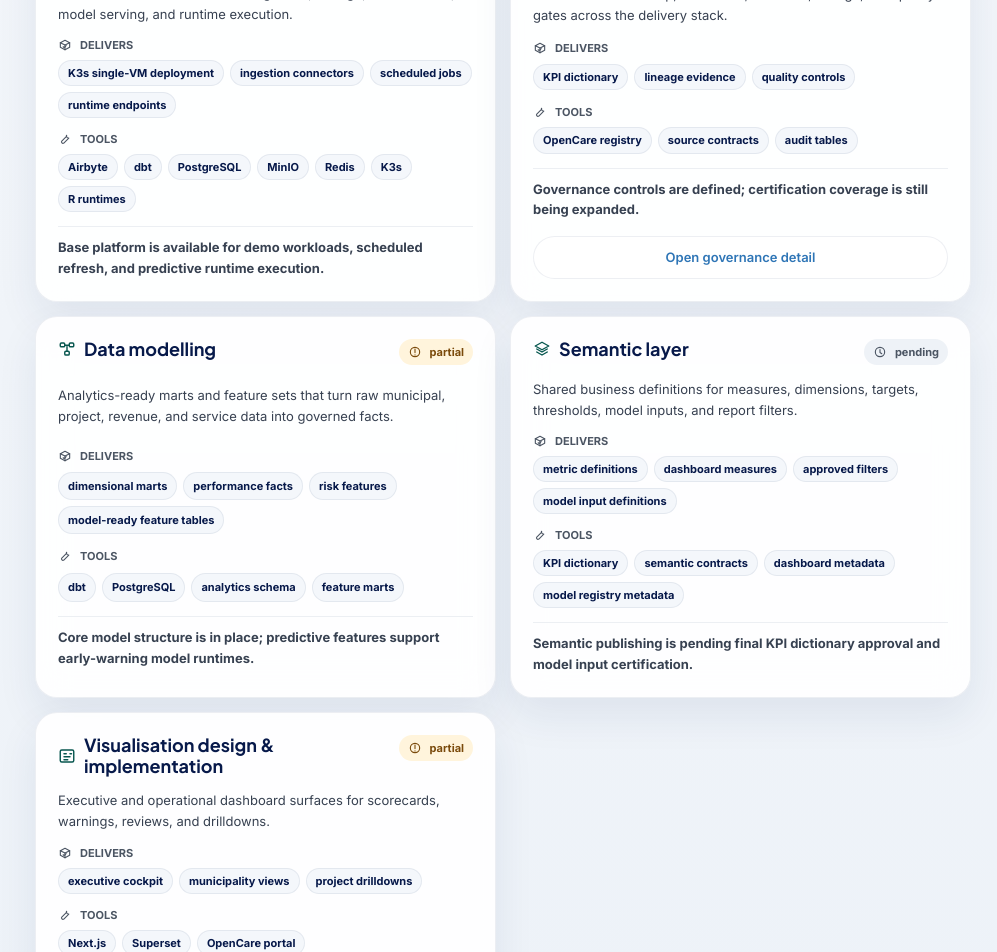
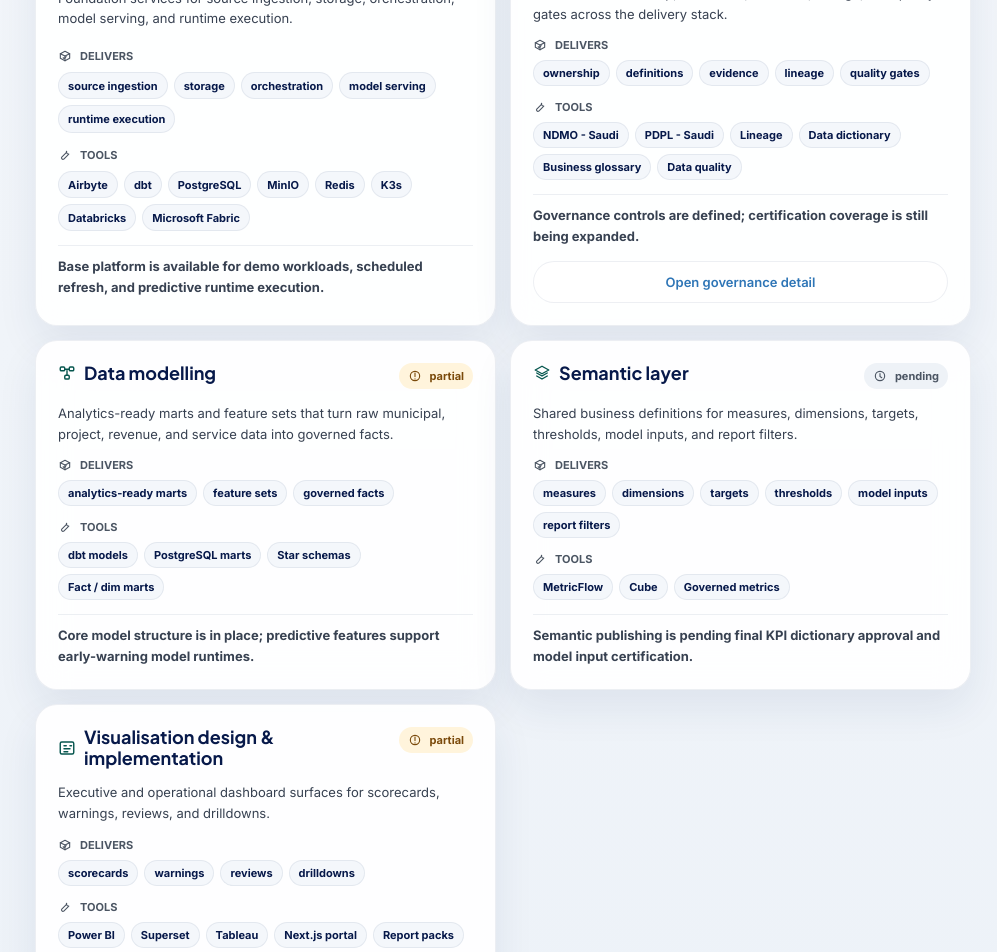
Before and after one commit to maraqa1/opencare-platform, a Next.js app in the folder apps/portal/: page /jazan-performance/data-analytics-dashboards/delivery-components in a window 1280 px wide. Shown: the part 1500-2452 px from the top of the page, without its empty margins (283-1280 px from the left). Built offline with nearby package versions, Linux system fonts and the light colour scheme.

Commit message:
Update Jazan data architecture components

```diff
--- a/apps/portal/app/jazan-performance/[pillar]/page.tsx
+++ b/apps/portal/app/jazan-performance/[pillar]/page.tsx
@@ -350,8 +350,8 @@ const deliveryComponents: DeliveryComponent[] = [
     title: "Data platform",
     status: "operational",
     description: "Foundation services for source ingestion, storage, orchestration, model serving, and runtime execution.",
-    delivers: ["K3s single-VM deployment", "ingestion connectors", "scheduled jobs", "runtime endpoints"],
-    tools: ["Airbyte", "dbt", "PostgreSQL", "MinIO", "Redis", "K3s", "R runtimes"],
+    delivers: ["source ingestion", "storage", "orchestration", "model serving", "runtime execution"],
+    tools: ["Airbyte", "dbt", "PostgreSQL", "MinIO", "Redis", "K3s", "Databricks", "Microsoft Fabric"],
     note: "Base platform is available for demo workloads, scheduled refresh, and predictive runtime execution.",
     icon: "database",
   },
@@ -360,8 +360,8 @@ const deliveryComponents: DeliveryComponent[] = [
     title: "Data governance",
     status: "partial",
     description: "Controls for ownership, definitions, evidence, lineage, and quality gates across the delivery stack.",
-    delivers: ["KPI dictionary", "lineage evidence", "quality controls"],
-    tools: ["OpenCare registry", "source contracts", "audit tables"],
+    delivers: ["ownership", "definitions", "evidence", "lineage", "quality gates"],
+    tools: ["NDMO - Saudi", "PDPL - Saudi", "Lineage", "Data dictionary", "Business glossary", "Data quality"],
     note: "Governance controls are defined; certification coverage is still being expanded.",
     icon: "shield",
   },
@@ -370,8 +370,8 @@ const deliveryComponents: DeliveryComponent[] = [
     title: "Data modelling",
     status: "partial",
     description: "Analytics-ready marts and feature sets that turn raw municipal, project, revenue, and service data into governed facts.",
-    delivers: ["dimensional marts", "performance facts", "risk features", "model-ready feature tables"],
-    tools: ["dbt", "PostgreSQL", "analytics schema", "feature marts"],
+    delivers: ["analytics-ready marts", "feature sets", "governed facts"],
+    tools: ["dbt models", "PostgreSQL marts", "Star schemas", "Fact / dim marts"],
     note: "Core model structure is in place; predictive features support early-warning model runtimes.",
     icon: "network",
   },
@@ -380,8 +380,8 @@ const deliveryComponents: DeliveryComponent[] = [
     title: "Semantic layer",
     status: "pending",
     description: "Shared business definitions for measures, dimensions, targets, thresholds, model inputs, and report filters.",
-    delivers: ["metric definitions", "dashboard measures", "approved filters", "model input definitions"],
-    tools: ["KPI dictionary", "semantic contracts", "dashboard metadata", "model registry metadata"],
+    delivers: ["measures", "dimensions", "targets", "thresholds", "model inputs", "report filters"],
+    tools: ["MetricFlow", "Cube", "Governed metrics"],
     note: "Semantic publishing is pending final KPI dictionary approval and model input certification.",
     icon: "layers",
   },
@@ -390,8 +390,8 @@ const deliveryComponents: DeliveryComponent[] = [
     title: "Visualisation design & implementation",
     status: "partial",
     description: "Executive and operational dashboard surfaces for scorecards, warnings, reviews, and drilldowns.",
-    delivers: ["executive cockpit", "municipality views", "project drilldowns"],
-    tools: ["Next.js", "Superset", "OpenCare portal"],
+    delivers: ["scorecards", "warnings", "reviews", "drilldowns"],
+    tools: ["Power BI", "Superset", "Tableau", "Next.js portal", "Report packs"],
     note: "Demo surfaces are available; production dashboards will bind to governed API outputs.",
     icon: "dashboard",
   },
@@ -603,6 +603,61 @@ function DeliveryStatusChip({ status }: { status: DeliveryStatus }) {
   );
 }
 
+const toolChipToneByName: Record<string, string> = {
+  Airbyte: "violet",
+  dbt: "coral",
+  "dbt models": "coral",
+  PostgreSQL: "slate",
+  "PostgreSQL marts": "slate",
+  MinIO: "red",
+  Redis: "red",
+  K3s: "blue",
+  Databricks: "red",
+  "Microsoft Fabric": "purple",
+  "NDMO - Saudi": "green",
+  "PDPL - Saudi": "slate",
+  Lineage: "cyan",
+  "Data dictionary": "indigo",
+  "Business glossary": "amber",
+  "Data quality": "coral",
+  "Star schemas": "amber",
+  "Fact / dim marts": "indigo",
+  MetricFlow: "coral",
+  Cube: "pink",
+  "Governed metrics": "indigo",
+  "Power BI": "yellow",
+  Superset: "cyan",
+  Tableau: "orange",
+  "Next.js portal": "black",
+  "Report packs": "green",
+};
+
+function toolChipInitial(label: string) {
+  if (label === "PostgreSQL" || label === "PostgreSQL marts") return "PG";
+  if (label === "Microsoft Fabric") return "F";
+  if (label === "Data dictionary") return "DD";
+  if (label === "Business glossary") return "BG";
+  if (label === "Fact / dim marts") return "F-D";
+  if (label === "Power BI") return "PB";
+  if (label === "Next.js portal") return "N";
+  return label
+    .split(/[\s./-]+/)
+    .filter(Boolean)
+    .map((word) => word[0])
+    .join("")
+    .slice(0, 3)
+    .toUpperCase();
+}
+
+function DeliveryToolChip({ label }: { label: string }) {
+  return (
+    <span className="delivery-tool-chip">
+      <span className={`delivery-tool-initial ${toolChipToneByName[label] ?? "slate"}`}>{toolChipInitial(label)}</span>
+      {label}
+    </span>
+  );
+}
+
 const cascadeStageIcons: Record<CascadeNode["stage"], DeliveryIconName> = {
   vision_ministry: "bar-chart",
   amanah_objective: "dashboard",
@@ -1416,6 +1471,11 @@ function PillarThreeOverviewPage({ pillar }: { pillar: JazanPillar }) {
                   <div>
                     <h3>{component.title}</h3>
                     <p>{component.description}</p>
+                    <div className="delivery-tool-chip-row" aria-label={`${component.title} tools and standards`}>
+                      {component.tools.map((tool) => (
+                        <DeliveryToolChip label={tool} key={tool} />
+                      ))}
+                    </div>
                   </div>
                 </div>
                 <DeliveryStatusChip status={component.status} />
```
Also changed, not shown: apps/portal/app/globals.css.
